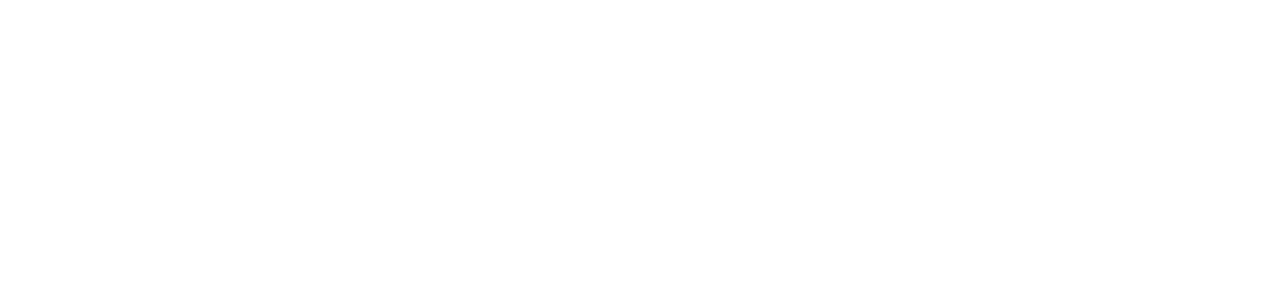
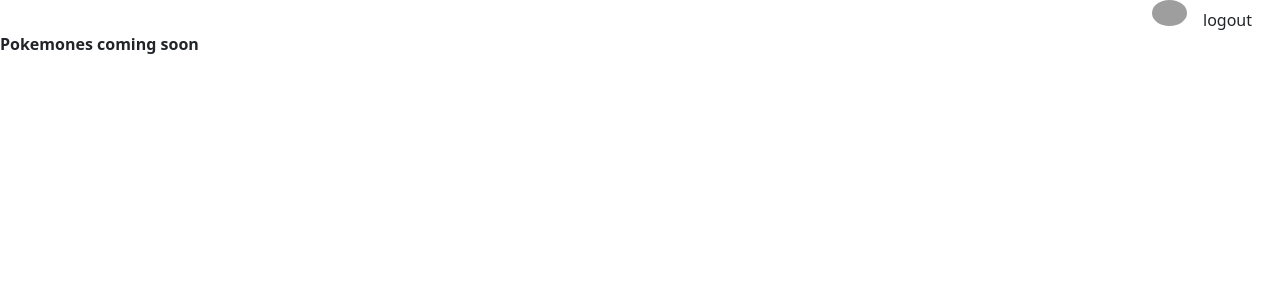
Before and after one commit to Alex-ru-na/pokemon-front, an Angular app: page /dashboard in a window 1280 px wide. Before the commit this address led to /. Shown: the top 300 px of the page. Built offline with nearby package versions, Linux system fonts and the light colour scheme; sample sign-in values are in the browser's storage; grey boxes are pictures that could not be loaded.

Commit message:
feat: add dashboard

```diff
--- a/src/app/app-routing.module.ts
+++ b/src/app/app-routing.module.ts
@@ -3,21 +3,29 @@
 
 // local modules
 import { LoginComponent } from './pages/login/login.component';
+import { DashboardComponent } from './pages/dashboard/dashboard.component';
+
+import { AuthService } from './services/auth/auth.service';
 
 const routes: Routes = [
   {
     path: '',
-    redirectTo:'/home',
-    pathMatch: 'full'
+    redirectTo: '/home',
+    pathMatch: 'full',
   },
   {
     path: 'login',
-    component: LoginComponent
+    component: LoginComponent,
+  },
+  {
+    path: 'dashboard',
+    component: DashboardComponent,
+    canActivate: [AuthService],
   },
 ];
 
 @NgModule({
   imports: [RouterModule.forRoot(routes)],
-  exports: [RouterModule]
+  exports: [RouterModule],
 })
-export class AppRoutingModule { }
+export class AppRoutingModule {}
--- /dev/null
+++ b/src/app/pages/dashboard/dashboard.component.html
@@ -0,0 +1,3 @@
+<app-user [user]="userLogged"></app-user>
+
+<p><strong>Pokemones coming soon </strong></p>
--- /dev/null
+++ b/src/app/pages/dashboard/dashboard.component.ts
@@ -0,0 +1,20 @@
+import { Component, OnInit } from '@angular/core';
+
+import { ActivatedRoute, Router } from '@angular/router';
+
+@Component({
+  selector: 'app-dashboard',
+  templateUrl: './dashboard.component.html',
+  styleUrls: ['./dashboard.component.sass'],
+})
+export class DashboardComponent implements OnInit {
+  constructor(private routeActivated: ActivatedRoute, private route: Router) {}
+
+  userLogged: any = {};
+
+  ngOnInit(): void {
+    this.routeActivated.queryParams.subscribe((user) => {
+      this.userLogged = user;
+    });
+  }
+}
--- a/src/app/pages/login/login.component.ts
+++ b/src/app/pages/login/login.component.ts
@@ -1,26 +1,31 @@
 import { Component, OnInit } from '@angular/core';
-import { UsersService } from '../../services/users.service';
-
+import { UsersService } from '../../services/users/users.service';
+import { Router } from '@angular/router';
 @Component({
   selector: 'app-login',
   templateUrl: './login.component.html',
   styleUrls: ['./login.component.sass'],
 })
 export class LoginComponent implements OnInit {
-  constructor(private usersService: UsersService) {}
+  constructor(private usersService: UsersService, private route: Router) {}
 
   ngOnInit(): void {}
 
   public error: string = '';
+
   // variables
-  public email: string = '';
-  public password: string = '';
+  public email: string = 'algo@gmail.com';
+  public password: string = '1234';
+  public user: any = {};
 
   fetchLogin() {
     console.log({ user: this.email, pwd: this.password });
+
     this.usersService.login(this.email, this.password).subscribe({
       next: (data) => {
-        console.log({ data });
+        this.user = data.user;
+        localStorage.setItem('token', data.token);
+        this.route.navigate(['/dashboard'], { queryParams: this.user });
       },
       error: (error) => {
         console.log({ error });
--- /dev/null
+++ b/src/app/pages/user/user.component.html
@@ -0,0 +1,16 @@
+<div class="container_user">
+    <div class="row">
+        <ul class="list-inline">
+            <li class="list-inline-item">
+                <img src="https://us.123rf.com/450wm/thesomeday123/thesomeday1231712/thesomeday123171200009/91087331-icono-de-perfil-de-avatar-predeterminado-para-hombre-marcador-de-posici%C3%B3n-de-foto-gris-vector-de-ilu.jpg"
+                    alt="profile picture" class=" rounded-circle img-fluid " width="35" height="35">
+            </li>
+            <li class="list-inline-item">
+                <label for="">{{user.name}}</label>
+            </li>
+            <li class="list-inline-item">
+                <label for=""><a type="button" (click)="logout()" href="/home">logout</a></label>
+            </li>
+        </ul>
+    </div>
+</div>
--- /dev/null
+++ b/src/app/pages/user/user.component.sass
@@ -0,0 +1,2 @@
+.container_user
+    padding: 0% 0% 0% 90%
--- /dev/null
+++ b/src/app/pages/user/user.component.ts
@@ -0,0 +1,19 @@
+import { Component, OnInit, Input } from '@angular/core';
+
+@Component({
+  selector: 'app-user',
+  templateUrl: './user.component.html',
+  styleUrls: ['./user.component.sass'],
+})
+export class UserComponent implements OnInit {
+  @Input() 'user': any;
+  constructor() {
+    this.user = {};
+  }
+
+  ngOnInit(): void {}
+
+  logout() {
+    localStorage.setItem('token', '');
+  }
+}
```
Also changed, not shown: src/app/app.module.ts (+11 -2 lines), src/app/pages/dashboard/dashboard.component.sass (added), 2 other files (tests, documents, lock files or other folders).
